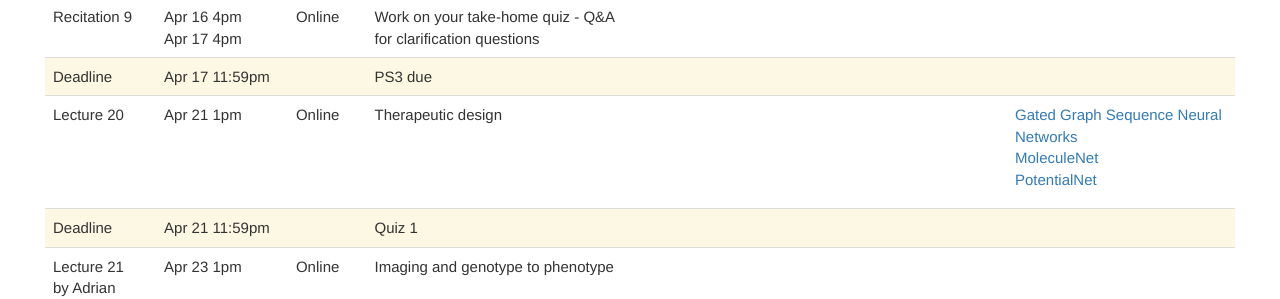
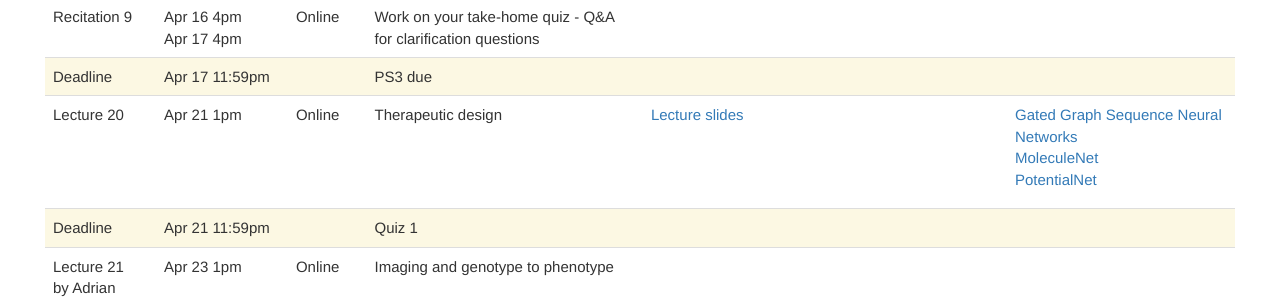
Before and after one commit to mit6874/mit6874.github.io, a Jekyll site: the page built from index.html, in a window 1280 px wide and 900 px high, scrolled down 3394 px. Shown: the part 154-453 px from the top of the window. Built offline with Jekyll 4.4.1, drawn with Linux system fonts in a browser that asks for light colours; nearby versions of some CDN libraries.

Commit message:
Adding L20 Slides

```diff
--- a/index.html
+++ b/index.html
@@ -569,6 +569,7 @@ layout: default
             <td>Therapeutic design</td>
             <td>
                 <ul>
+		    <li><a href="assets/sp2020/slides/L20_Therapeutics.pdf">Lecture slides</a></li>
                     <!-- <li><a href="assets/slides/6.874-lecture-14-2019.pdf">Lecture slides</a></li> -->
                 </ul>
             </td>
```
